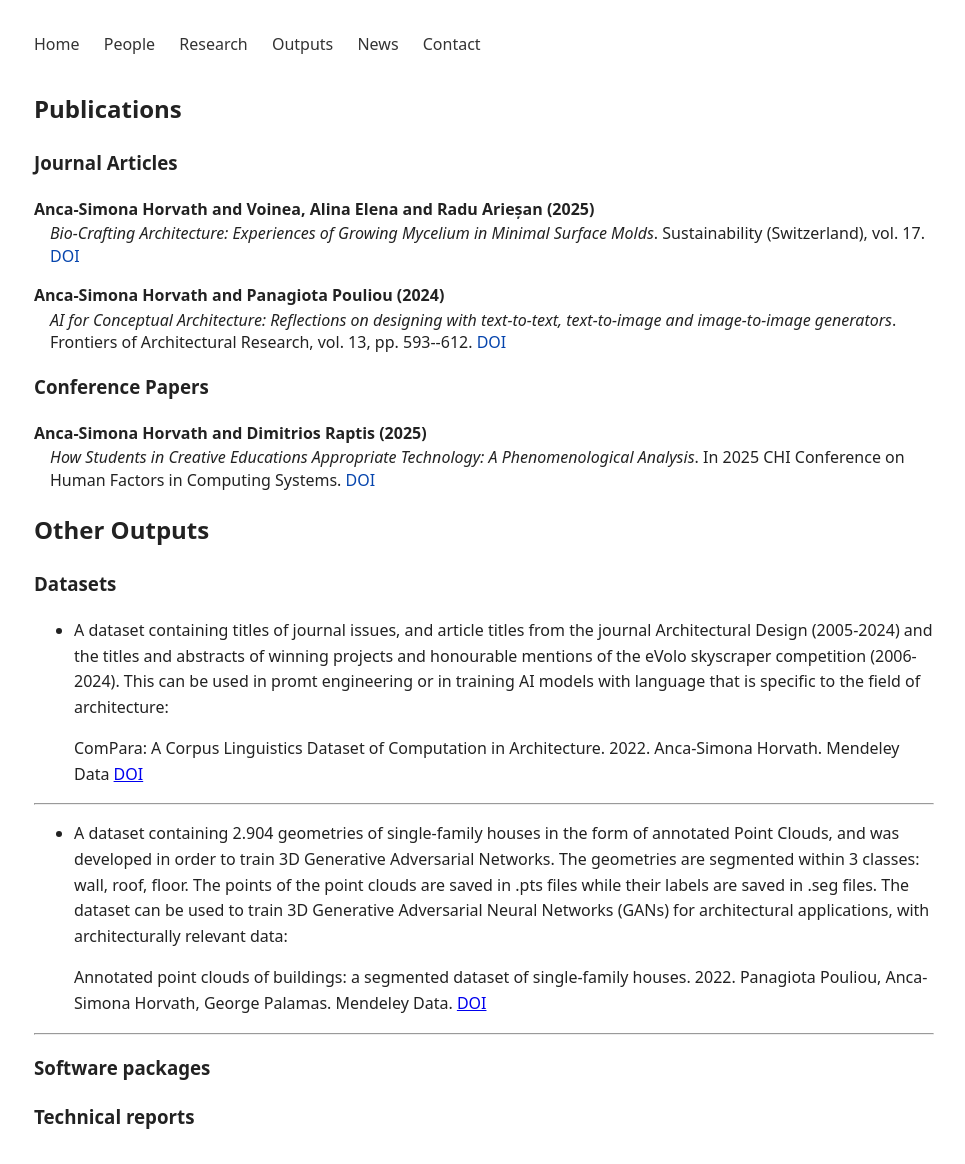
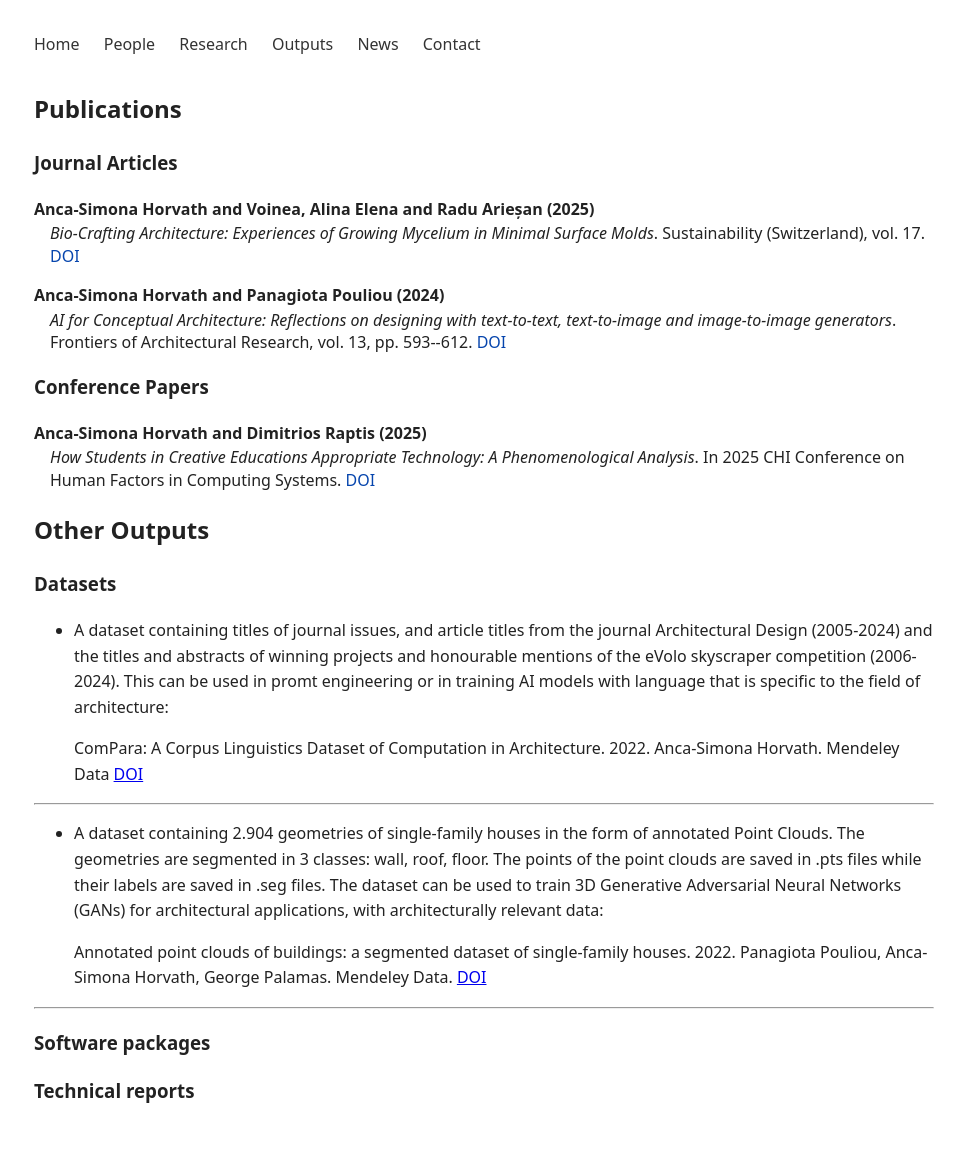
Before and after one commit to anqua/at-a, a Jekyll site: the page built from outputs.md, in a window 1280 px wide. Shown: the whole page, without its empty margins (156-1121 px from the left). Built offline with Jekyll 4.4.1, drawn with Linux system fonts in a browser that asks for light colours; after the commit the page ends 1138 px from its top, so only the background shows below that.

Commit message:
Update outputs.md

```diff
--- a/outputs.md
+++ b/outputs.md
@@ -42,7 +42,7 @@ title: Outputs
   ComPara: A Corpus Linguistics Dataset of Computation in Architecture. 2022. Anca-Simona Horvath. Mendeley Data <a href="https://doi.org/10.17632/7ktscvmxvg.5" target="_blank">DOI</a>
 
 ---
-- A dataset containing 2.904 geometries of single-family houses in the form of annotated Point Clouds, and was developed in order to train 3D Generative Adversarial Networks. The geometries are segmented within 3 classes: wall, roof, floor. The points of the point clouds are saved in .pts files while their labels are saved in .seg files. The dataset can be used to train 3D Generative Adversarial Neural Networks (GANs) for architectural applications, with architecturally relevant data:
+- A dataset containing 2.904 geometries of single-family houses in the form of annotated Point Clouds. The geometries are segmented in 3 classes: wall, roof, floor. The points of the point clouds are saved in .pts files while their labels are saved in .seg files. The dataset can be used to train 3D Generative Adversarial Neural Networks (GANs) for architectural applications, with architecturally relevant data:
 
   Annotated point clouds of buildings: a segmented dataset of single-family houses. 2022. Panagiota Pouliou, Anca-Simona Horvath, George Palamas. Mendeley Data. <a href="https://doi.org/10.17632/3thtp7mc6z.1" target="_blank">DOI</a>
 
```
